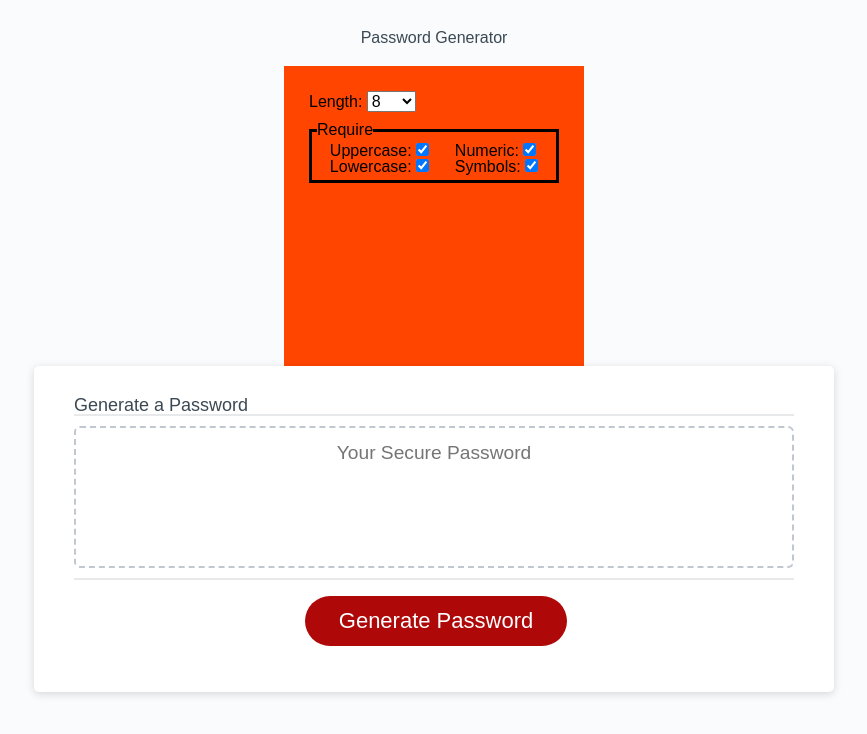
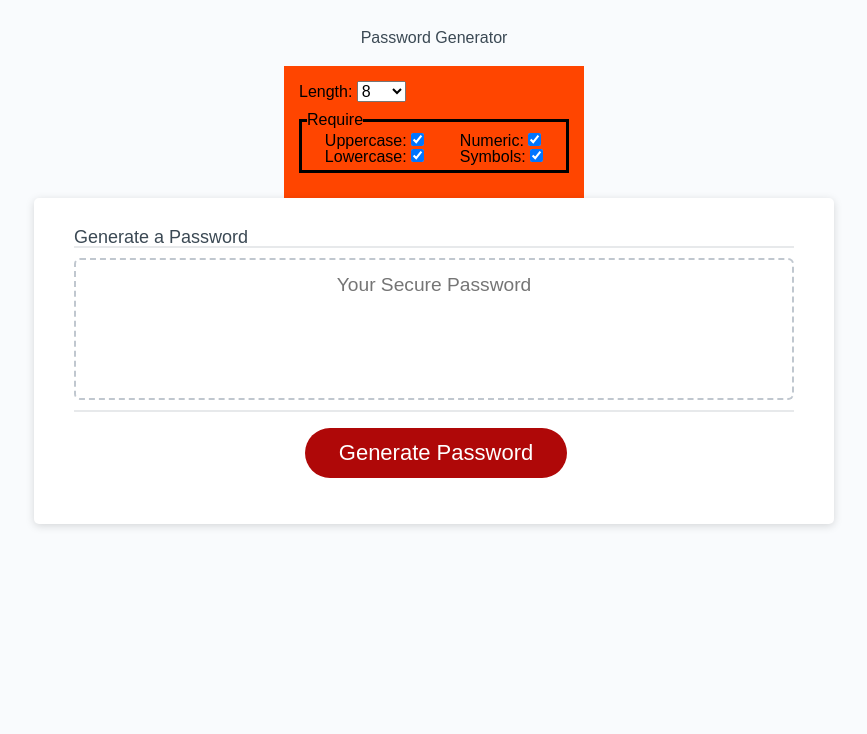
Before and after one commit to SnapperGee/password-generator, a plain HTML site: page index.html in a window 1280 px wide. Shown: the whole page, without its empty margins (206-1073 px from the left). Drawn offline with Linux system fonts and the light colour scheme.

Commit message:
Reduce padding and make height auto of pwd-criteria.

```diff
--- a/css/password-criteria.css
+++ b/css/password-criteria.css
@@ -1,9 +1,9 @@
 #pwd-criteria {
   background-color: orangered;
-    height: 300px;
+  height: auto;
   margin: 0 auto;
   width: 300px;
-    padding: 25px;
+  padding: 15px;
 }
 
 #pwd-length {
```
Lines whose indentation alone changed are shown as unchanged.
